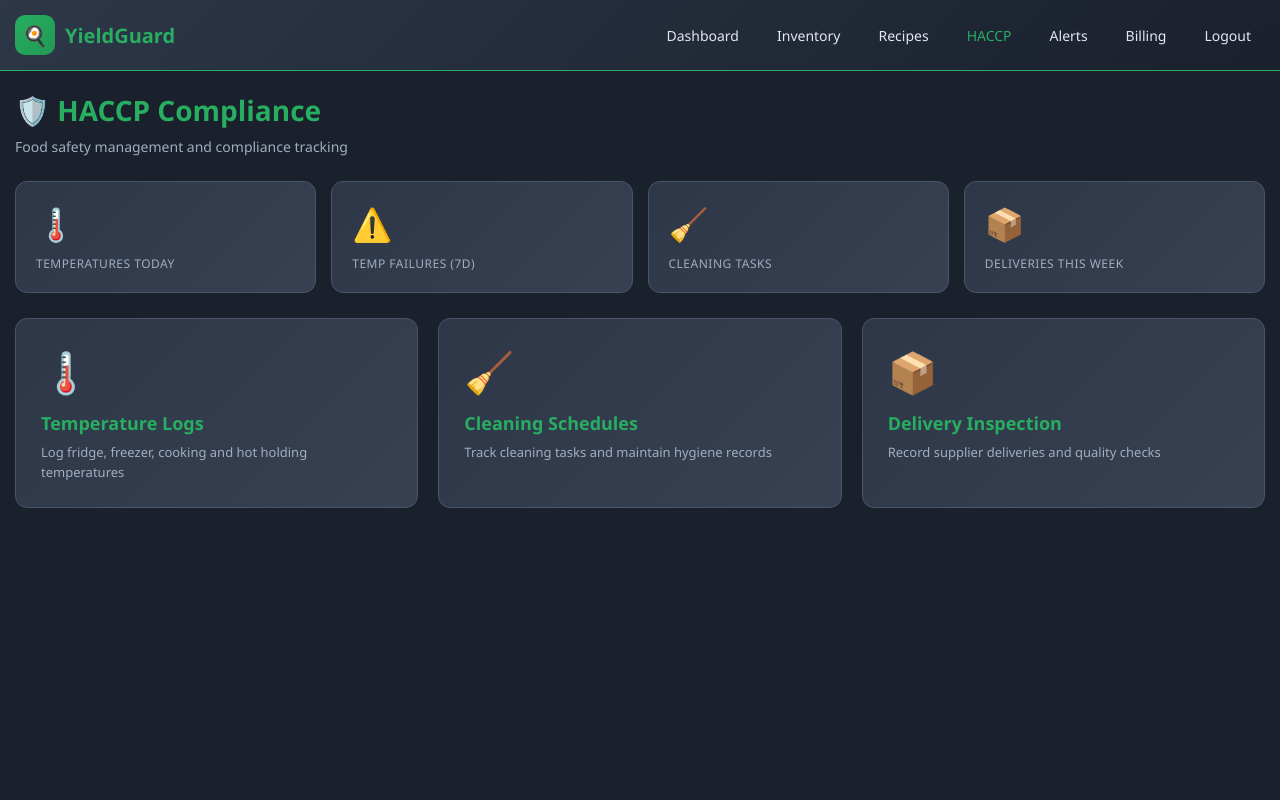
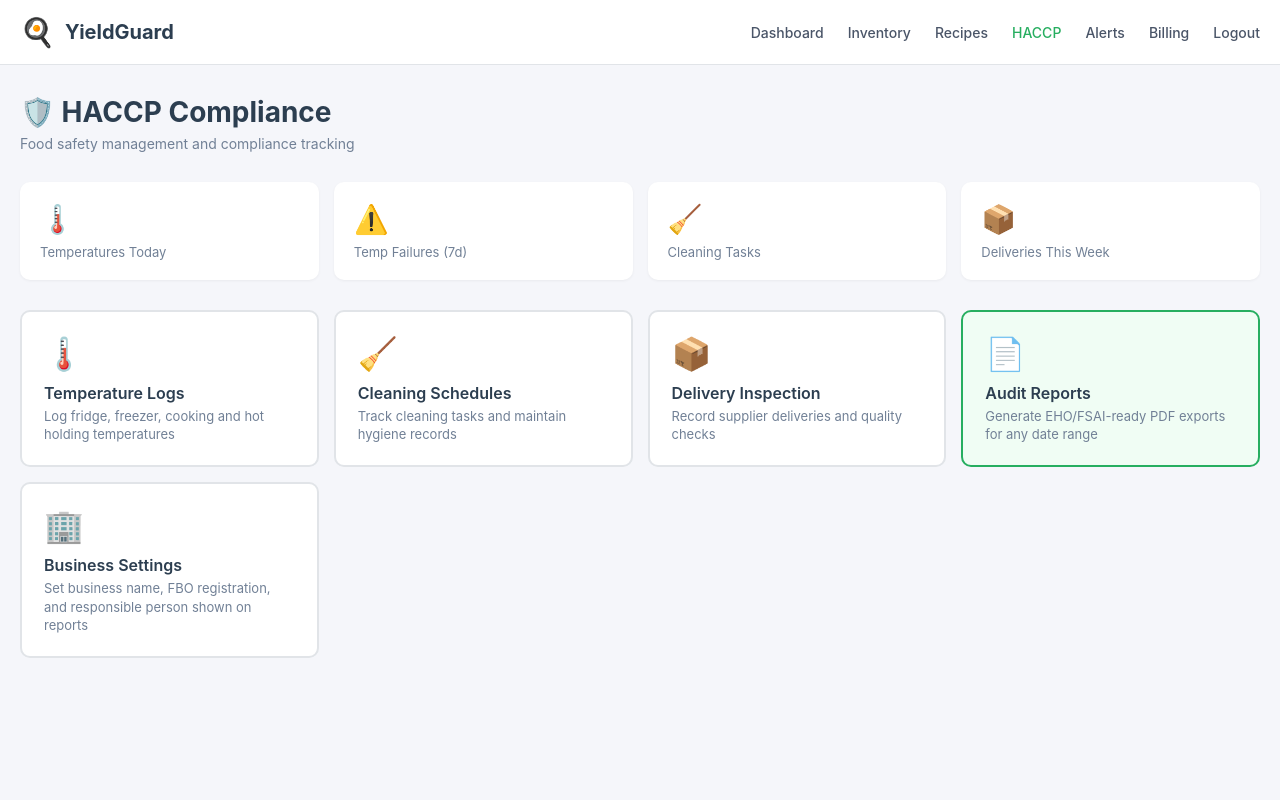
Before and after one commit to cryptoirish/kitchen-inventory-clean, a Flask app: template templates/haccp_dashboard.html in a window 1280 px wide. Run offline with Flask 3, Linux system fonts and the light colour scheme; the template is opened without the code that fills it, so the values that code supplies are empty; some libraries are stand-ins or nearby versions.

Commit message:
Refactor HACCP dashboard HTML structure and styles

```diff
--- a/templates/haccp_dashboard.html
+++ b/templates/haccp_dashboard.html
@@ -1,65 +1,55 @@
 <!DOCTYPE html>
-<html>
+<html lang="en">
 <head>
-    <title>HACCP Dashboard - YieldGuard</title>
+    <meta charset="UTF-8">
     <meta name="viewport" content="width=device-width, initial-scale=1.0">
+    <title>HACCP - YieldGuard</title>
     <style>
         * { margin: 0; padding: 0; box-sizing: border-box; }
-        body { font-family: 'Segoe UI', Tahoma, Geneva, Verdana, sans-serif; background: #1a202c; color: #e2e8f0; min-height: 100vh; }
-
-        .navbar { background: linear-gradient(135deg, #2d3748 0%, #1a202c 100%); padding: 15px 0; border-bottom: 1px solid #27ae60; position: sticky; top: 0; z-index: 1000; }
-        .nav-container { max-width: 1400px; margin: 0 auto; padding: 0 15px; display: flex; justify-content: space-between; align-items: center; }
-        .logo { display: flex; align-items: center; gap: 10px; text-decoration: none; }
-        .logo-icon { width: 40px; height: 40px; background: linear-gradient(135deg, #27ae60 0%, #229954 100%); border-radius: 10px; display: flex; align-items: center; justify-content: center; font-size: 20px; }
-        .logo-text { color: #27ae60; font-size: 20px; font-weight: bold; }
-        .nav-links { display: flex; gap: 10px; align-items: center; }
-        .nav-links a { color: #e2e8f0; text-decoration: none; font-weight: 500; padding: 8px 14px; border-radius: 8px; font-size: 14px; }
-        .nav-links a:hover { background: rgba(39, 174, 96, 0.1); color: #27ae60; }
-
-        .hamburger { display: none; flex-direction: column; gap: 4px; cursor: pointer; padding: 10px; border: none; background: none; }
-        .hamburger span { width: 25px; height: 3px; background: #27ae60; border-radius: 2px; }
-
-        .mobile-menu { display: none; position: fixed; top: 70px; left: 0; right: 0; background: #1a202c; padding: 20px; border-bottom: 2px solid #27ae60; flex-direction: column; gap: 10px; z-index: 999; }
-        .mobile-menu.active { display: flex; }
-        .mobile-menu a { color: #e2e8f0; text-decoration: none; font-weight: 500; padding: 15px 20px; border-radius: 10px; font-size: 16px; border: 1px solid #374151; }
-        .mobile-menu a.active { background: rgba(39, 174, 96, 0.1); color: #27ae60; border-color: #27ae60; }
-
-        .container { max-width: 1400px; margin: 0 auto; padding: 20px 15px; }
-
-        .page-header { margin-bottom: 25px; }
-        .page-header h1 { color: #27ae60; font-size: 28px; margin-bottom: 8px; }
-        .page-subtitle { color: #a0aec0; font-size: 14px; }
-
-        .stats-grid { display: grid; grid-template-columns: repeat(auto-fit, minmax(220px, 1fr)); gap: 15px; margin-bottom: 25px; }
-        .stat-card { background: linear-gradient(135deg, #2d3748 0%, #374151 100%); padding: 20px; border-radius: 12px; border: 1px solid #4a5568; }
-        .stat-icon { font-size: 32px; margin-bottom: 10px; }
-        .stat-number { font-size: 32px; font-weight: bold; color: #27ae60; margin: 8px 0; }
-        .stat-label { color: #a0aec0; font-size: 12px; text-transform: uppercase; letter-spacing: 0.5px; }
-        .stat-warning { color: #e74c3c !important; }
-
-        .modules-grid { display: grid; grid-template-columns: repeat(auto-fit, minmax(280px, 1fr)); gap: 20px; margin-bottom: 25px; }
-        .module-card { background: linear-gradient(135deg, #2d3748 0%, #374151 100%); padding: 25px; border-radius: 12px; border: 1px solid #4a5568; text-decoration: none; color: inherit; transition: all 0.3s; }
-        .module-card:hover { transform: translateY(-3px); border-color: #27ae60; box-shadow: 0 10px 30px rgba(39, 174, 96, 0.2); }
-        .module-icon { font-size: 40px; margin-bottom: 12px; }
-        .module-title { color: #27ae60; font-size: 18px; font-weight: bold; margin-bottom: 8px; }
-        .module-description { color: #a0aec0; font-size: 13px; line-height: 1.5; }
-
-        .recent-section { background: linear-gradient(135deg, #2d3748 0%, #374151 100%); padding: 25px; border-radius: 12px; border: 1px solid #4a5568; }
-        .recent-section h2 { color: #27ae60; font-size: 20px; margin-bottom: 15px; }
-
-        .log-item { display: flex; justify-content: space-between; align-items: center; padding: 12px; background: #1a202c; border-radius: 8px; margin-bottom: 8px; gap: 10px; flex-wrap: wrap; }
-        .log-info { flex: 1; min-width: 200px; }
-        .log-equipment { font-weight: bold; color: #e2e8f0; }
-        .log-meta { font-size: 12px; color: #a0aec0; margin-top: 2px; }
-        .log-temp { font-size: 18px; font-weight: bold; }
-        .log-temp.pass { color: #27ae60; }
-        .log-temp.fail { color: #e74c3c; }
-
+        body { font-family: -apple-system, BlinkMacSystemFont, 'Segoe UI', sans-serif; background: #f5f6fa; color: #2c3e50; }
+        .navbar { background: #fff; border-bottom: 1px solid #e1e4e8; padding: 0 20px; position: sticky; top: 0; z-index: 100; }
+        .nav-container { max-width: 1400px; margin: 0 auto; display: flex; align-items: center; justify-content: space-between; height: 64px; }
+        .logo { display: flex; align-items: center; gap: 10px; text-decoration: none; color: #2c3e50; font-weight: 700; font-size: 20px; }
+        .logo-icon { font-size: 28px; }
+        .nav-links { display: flex; gap: 24px; }
+        .nav-links a { text-decoration: none; color: #4a5568; font-weight: 500; font-size: 14px; }
+        .nav-links a:hover { color: #27ae60; }
+        .hamburger { display: none; background: none; border: none; cursor: pointer; flex-direction: column; gap: 4px; }
+        .hamburger span { display: block; width: 24px; height: 2px; background: #2c3e50; }
+        .mobile-menu { display: none; position: absolute; top: 64px; left: 0; right: 0; background: #fff; border-bottom: 1px solid #e1e4e8; padding: 10px 0; }
+        .mobile-menu.active { display: block; }
+        .mobile-menu a { display: block; padding: 12px 20px; text-decoration: none; color: #4a5568; }
+        .mobile-menu a.active { color: #27ae60; font-weight: 600; }
+        .container { max-width: 1400px; margin: 0 auto; padding: 30px 20px; }
+        .page-header { margin-bottom: 30px; }
+        .page-header h1 { font-size: 28px; margin-bottom: 6px; }
+        .page-subtitle { color: #718096; font-size: 14px; }
+        .stats-grid { display: grid; grid-template-columns: repeat(auto-fit, minmax(180px, 1fr)); gap: 15px; margin-bottom: 30px; }
+        .stat-card { background: #fff; border-radius: 10px; padding: 20px; box-shadow: 0 1px 3px rgba(0,0,0,0.05); }
+        .stat-icon { font-size: 28px; margin-bottom: 8px; }
+        .stat-number { font-size: 32px; font-weight: 700; color: #2c3e50; line-height: 1; margin-bottom: 6px; }
+        .stat-number.stat-warning { color: #e74c3c; }
+        .stat-label { font-size: 13px; color: #718096; }
+        .modules-grid { display: grid; grid-template-columns: repeat(auto-fit, minmax(260px, 1fr)); gap: 15px; margin-bottom: 30px; }
+        .module-card { background: #fff; border: 2px solid #e1e4e8; border-radius: 10px; padding: 22px; text-decoration: none; color: #2c3e50; transition: all 0.15s; }
+        .module-card:hover { border-color: #27ae60; transform: translateY(-1px); box-shadow: 0 4px 12px rgba(39, 174, 96, 0.1); }
+        .module-card.feature { border-color: #27ae60; background: #f0fdf4; }
+        .module-card.feature:hover { background: #dcfce7; }
+        .module-icon { font-size: 32px; margin-bottom: 10px; }
+        .module-title { font-weight: 600; font-size: 16px; margin-bottom: 4px; }
+        .module-description { font-size: 13px; color: #718096; line-height: 1.4; }
+        .recent-section { background: #fff; border-radius: 10px; padding: 25px; box-shadow: 0 1px 3px rgba(0,0,0,0.05); }
+        .recent-section h2 { font-size: 18px; margin-bottom: 18px; }
+        .log-item { display: flex; justify-content: space-between; align-items: center; padding: 12px; border-bottom: 1px solid #edf2f7; }
+        .log-item:last-child { border-bottom: none; }
+        .log-equipment { font-weight: 600; font-size: 14px; }
+        .log-meta { font-size: 12px; color: #718096; margin-top: 2px; }
+        .log-temp { font-weight: 700; font-size: 16px; padding: 6px 12px; border-radius: 6px; }
+        .log-temp.pass { background: #d4edda; color: #155724; }
+        .log-temp.fail { background: #f8d7da; color: #721c24; }
         @media (max-width: 768px) {
             .nav-links { display: none; }
             .hamburger { display: flex; }
-            .logo-text { font-size: 18px; }
-            .container { padding: 15px 10px; }
             .page-header h1 { font-size: 22px; }
             .stats-grid { grid-template-columns: 1fr 1fr; gap: 10px; }
             .stat-card { padding: 15px; }
@@ -145,6 +135,18 @@
                 <div class="module-title">Delivery Inspection</div>
                 <div class="module-description">Record supplier deliveries and quality checks</div>
             </a>
+
+            <a href="/haccp/reports" class="module-card feature">
+                <div class="module-icon">📄</div>
+                <div class="module-title">Audit Reports</div>
+                <div class="module-description">Generate EHO/FSAI-ready PDF exports for any date range</div>
+            </a>
+
+            <a href="/settings/business" class="module-card">
+                <div class="module-icon">🏢</div>
+                <div class="module-title">Business Settings</div>
+                <div class="module-description">Set business name, FBO registration, and responsible person shown on reports</div>
+            </a>
         </div>
 
         {% if recent_temps %}
```
